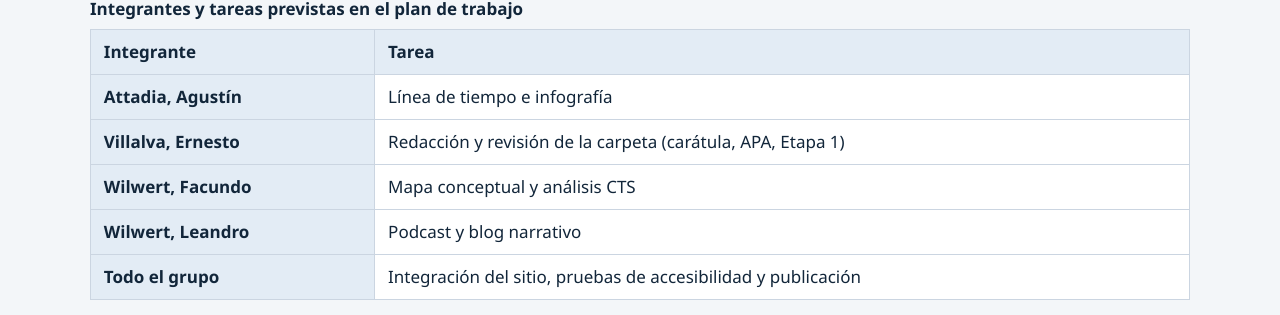
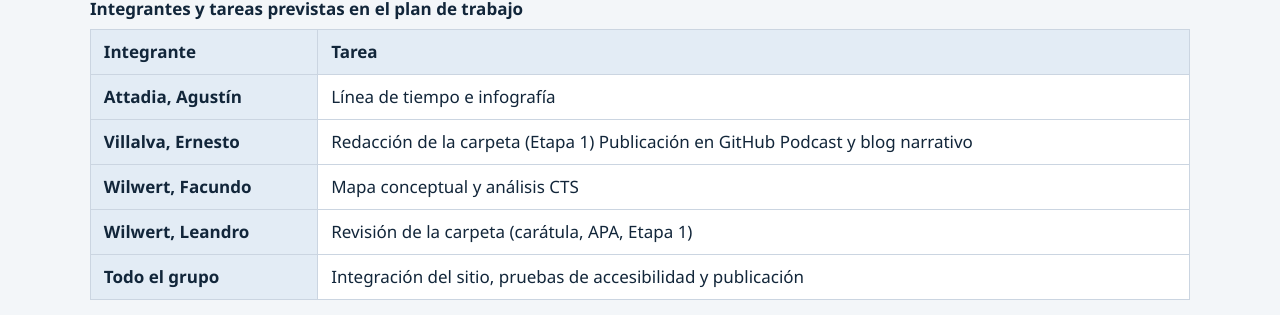
Before and after one commit to villalvaernesto/la-ciencia-que-no-se-ve, a plain HTML site: page acerca.html in a window 1280 px wide. Shown: the part 485-800 px from the top of the page. Drawn offline with Linux system fonts and the light colour scheme.

Commit message:
Actualización en acerca.html

```diff
--- a/acerca.html
+++ b/acerca.html
@@ -55,9 +55,12 @@
           <thead><tr><th scope="col">Integrante</th><th scope="col">Tarea</th></tr></thead>
           <tbody>
             <tr><th scope="row">Attadia, Agustín</th><td>Línea de tiempo e infografía</td></tr>
-            <tr><th scope="row">Villalva, Ernesto</th><td>Redacción y revisión de la carpeta (carátula, APA, Etapa 1)</td></tr>
+            <tr><th scope="row">Villalva, Ernesto</th><td>Redacción de la carpeta (Etapa 1)
+              Publicación en GitHub
+              Podcast y blog narrativo</td></tr>
             <tr><th scope="row">Wilwert, Facundo</th><td>Mapa conceptual y análisis CTS</td></tr>
-            <tr><th scope="row">Wilwert, Leandro</th><td>Podcast y blog narrativo</td></tr>
+            <tr><th scope="row">Wilwert, Leandro</th><td>Revisión de la carpeta
+              (carátula, APA, Etapa 1)</td></tr>
             <tr><th scope="row">Todo el grupo</th><td>Integración del sitio, pruebas de accesibilidad y publicación</td></tr>
           </tbody>
         </table>
```
